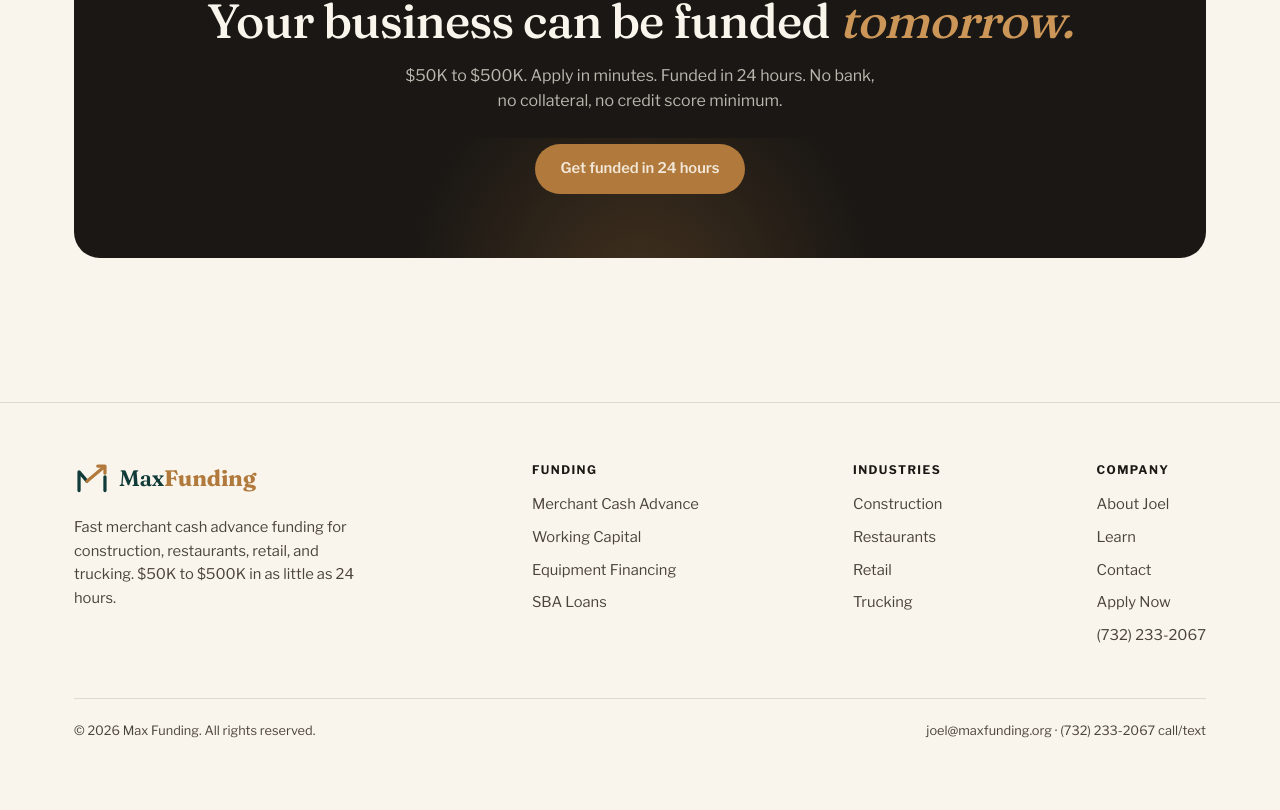
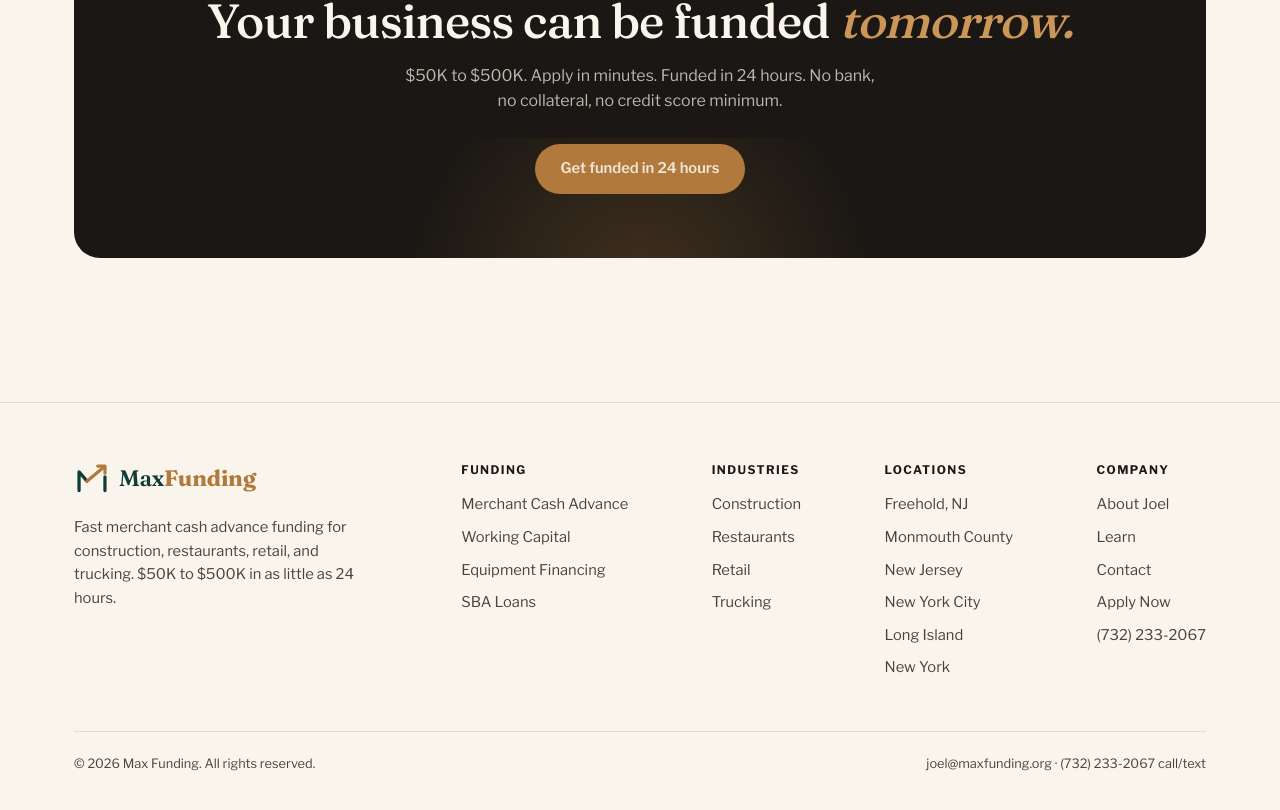
Before and after one commit to einwechtermichael-ops/Max-funding, a Next.js app: page / in a window 1280 px wide. Shown: the part 5082-5892 px from the top of the page. Before the commit the page ends 5862 px from the top, so only its background shows below. Built offline with nearby package versions, Linux system fonts and the light colour scheme; no server answers.

Commit message:
Add locations to footer

```diff
--- a/src/components/Footer.tsx
+++ b/src/components/Footer.tsx
@@ -26,6 +26,15 @@ export function Footer() {
             <Link href="/industries/trucking-transportation">Trucking</Link>
           </div>
           <div className="col">
+            <h4>Locations</h4>
+            <Link href="/locations/freehold-nj">Freehold, NJ</Link>
+            <Link href="/locations/monmouth-county">Monmouth County</Link>
+            <Link href="/locations/new-jersey">New Jersey</Link>
+            <Link href="/locations/new-york-city">New York City</Link>
+            <Link href="/locations/long-island">Long Island</Link>
+            <Link href="/locations/new-york">New York</Link>
+          </div>
+          <div className="col">
             <h4>Company</h4>
             <Link href="/about">About Joel</Link>
             <Link href="/learn">Learn</Link>
```
